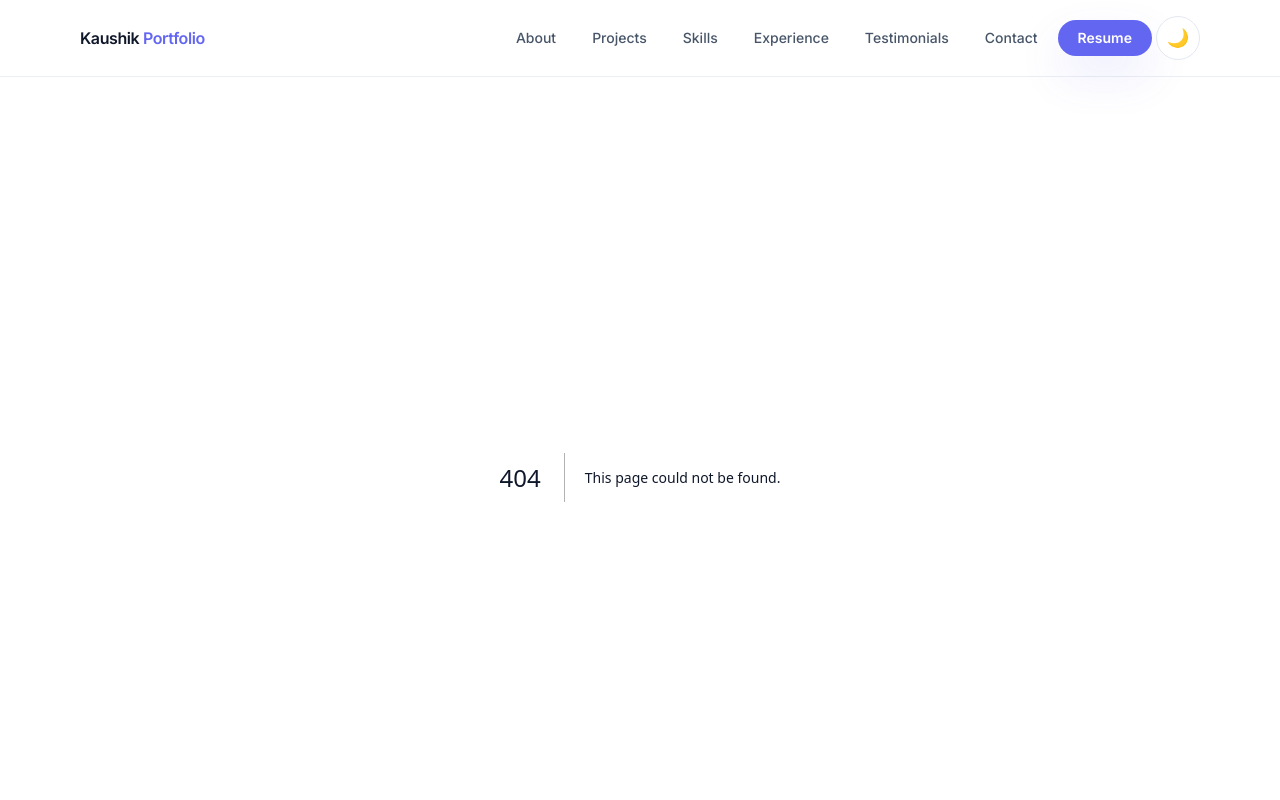
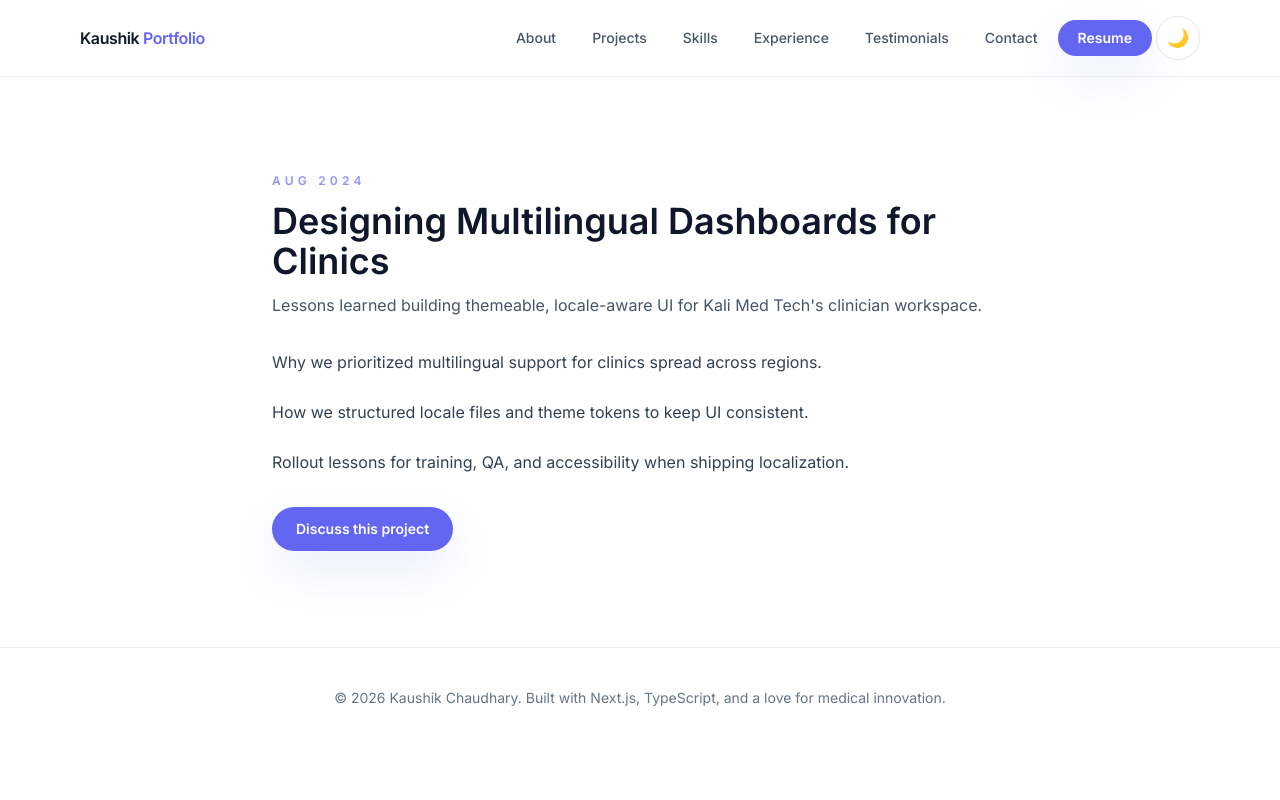
Before and after one commit to kaushikbchaudhary/portfolio, a Next.js app: page /blog/designing-multilingual-dashboards in a window 1280 px wide. Before the commit this address had no page. Shown: the top 800 px of the page. Built offline with nearby package versions, Linux system fonts and the light colour scheme.

Commit message:
fix: route navbar anchors to home sections from any page

```diff
--- /dev/null
+++ b/app/blog/[slug]/page.tsx
@@ -0,0 +1,40 @@
+import blogPosts from "@/data/blog.json";
+import { notFound } from "next/navigation";
+
+interface BlogPageProps {
+  params: { slug: string };
+}
+
+export function generateStaticParams() {
+  return blogPosts.map((post) => ({ slug: post.slug }));
+}
+
+export default function BlogPostPage({ params }: BlogPageProps) {
+  const post = blogPosts.find((item) => item.slug === params.slug);
+  if (!post) {
+    notFound();
+  }
+
+  return (
+    <article className="section">
+      <div className="mx-auto max-w-3xl space-y-8 px-4">
+        <div className="space-y-3">
+          <p className="text-xs font-semibold uppercase tracking-[0.35em] text-indigoBrand/70">{post.date}</p>
+          <h1 className="text-4xl font-semibold text-slate-900 dark:text-white">{post.title}</h1>
+          <p className="text-base text-slate-600 dark:text-slate-300">{post.excerpt}</p>
+        </div>
+        <div className="space-y-6 text-base leading-relaxed text-slate-700 dark:text-slate-200">
+          {post.content.map((paragraph) => (
+            <p key={paragraph}>{paragraph}</p>
+          ))}
+        </div>
+        <a
+          href="#contact"
+          className="inline-flex items-center rounded-full bg-indigoBrand px-6 py-3 text-sm font-semibold text-white shadow-soft transition hover:-translate-y-0.5"
+        >
+          Discuss this project
+        </a>
+      </div>
+    </article>
+  );
+}
--- /dev/null
+++ b/app/blog/page.tsx
@@ -0,0 +1,30 @@
+import blogPosts from "@/data/blog.json";
+import Link from "next/link";
+
+export default function BlogIndexPage() {
+  return (
+    <section className="section">
+      <div className="mx-auto max-w-4xl space-y-8 px-4">
+        <div className="space-y-2">
+          <p className="text-xs font-semibold uppercase tracking-[0.35em] text-indigoBrand/70">Blog</p>
+          <h1 className="text-4xl font-semibold text-slate-900 dark:text-white">Writing & Insights</h1>
+          <p className="text-base text-slate-600 dark:text-slate-300">
+            Product notes from building medical IoT dashboards, real-time telemetry, and quality systems.
+          </p>
+        </div>
+        <div className="grid gap-6 md:grid-cols-2">
+          {blogPosts.map((post) => (
+            <Link key={post.slug} href={`/blog/${post.slug}`} className="card block h-full">
+              <p className="text-xs font-semibold uppercase tracking-[0.35em] text-indigoBrand/70">{post.date}</p>
+              <p className="mt-3 text-xl font-semibold text-slate-900 dark:text-white">{post.title}</p>
+              <p className="mt-3 text-sm text-slate-600 dark:text-slate-300">{post.excerpt}</p>
+              <span className="mt-4 inline-flex items-center gap-2 text-sm font-semibold text-indigoBrand">
+                Read more →
+              </span>
+            </Link>
+          ))}
+        </div>
+      </div>
+    </section>
+  );
+}
--- a/components/Blog.tsx
+++ b/components/Blog.tsx
@@ -11,13 +11,7 @@ export function Blog() {
         <SectionHeading>Writing & Insights</SectionHeading>
         <div className="grid gap-6 md:grid-cols-3">
           {blogPosts.map((post) => (
-            <Link
-              key={post.title}
-              href={post.link}
-              target="_blank"
-              rel="noreferrer"
-              className="card block"
-            >
+            <Link key={post.title} href={`/blog/${post.slug}`} className="card block">
               <p className="text-xs font-semibold uppercase tracking-[0.35em] text-indigoBrand/70">
                 {post.date}
               </p>
--- a/components/Navbar.tsx
+++ b/components/Navbar.tsx
@@ -6,12 +6,12 @@ import { useState } from "react";
 import { ThemeToggle } from "./ThemeToggle";
 
 const navItems = [
-  { href: "#about", label: "About" },
-  { href: "#projects", label: "Projects" },
-  { href: "#skills", label: "Skills" },
-  { href: "#experience", label: "Experience" },
-  { href: "#testimonials", label: "Testimonials" },
-  { href: "#contact", label: "Contact" }
+  { href: "/#about", label: "About" },
+  { href: "/#projects", label: "Projects" },
+  { href: "/#skills", label: "Skills" },
+  { href: "/#experience", label: "Experience" },
+  { href: "/#testimonials", label: "Testimonials" },
+  { href: "/#contact", label: "Contact" }
 ];
 
 export function Navbar() {
@@ -25,13 +25,13 @@ export function Navbar() {
         </Link>
         <div className="hidden items-center gap-1 lg:flex">
           {navItems.map((item) => (
-            <a
+            <Link
               key={item.href}
               href={item.href}
               className="rounded-full px-4 py-2 text-sm font-medium text-slate-600 transition hover:bg-slate-100 hover:text-slate-900 dark:text-slate-300 dark:hover:bg-slate-800"
             >
               {item.label}
-            </a>
+            </Link>
           ))}
           <Link
             href={siteConfig.resumeUrl}
@@ -54,14 +54,14 @@ export function Navbar() {
         <div className="border-t border-slate-200/70 bg-white px-4 py-4 dark:border-slate-800 dark:bg-slate-950 lg:hidden">
           <div className="flex flex-col gap-3">
             {navItems.map((item) => (
-              <a
+              <Link
                 key={item.href}
                 href={item.href}
                 onClick={() => setIsOpen(false)}
                 className="rounded-full px-4 py-2 text-sm font-medium text-slate-700 transition hover:bg-slate-100 dark:text-slate-200 dark:hover:bg-slate-800"
               >
                 {item.label}
-              </a>
+              </Link>
             ))}
             <Link
               href={siteConfig.resumeUrl}
--- a/data/blog.json
+++ b/data/blog.json
@@ -1,20 +1,35 @@
 [
   {
     "title": "Designing Multilingual Dashboards for Clinics",
+    "slug": "designing-multilingual-dashboards",
     "date": "Aug 2024",
     "excerpt": "Lessons learned building themeable, locale-aware UI for Kali Med Tech's clinician workspace.",
-    "link": "https://example.com/blog/multilingual-dashboards"
+    "content": [
+      "Why we prioritized multilingual support for clinics spread across regions.",
+      "How we structured locale files and theme tokens to keep UI consistent.",
+      "Rollout lessons for training, QA, and accessibility when shipping localization."
+    ]
   },
   {
     "title": "Streaming ECG Telemetry with WebSocket + BLE",
+    "slug": "streaming-ecg-telemetry",
     "date": "May 2024",
     "excerpt": "How I combined WebSocket, BLE, and Chart.js to ship live ECG visualizations and alerts.",
-    "link": "https://example.com/blog/ecg-streaming"
+    "content": [
+      "Building resilient BLE connections and surfacing signal health.",
+      "Using WebSocket fallbacks and reconnection strategies for clinics.",
+      "Charting ECG streams with annotations for clinicians and support."
+    ]
   },
   {
     "title": "Quality Management UX for Medical Teams",
+    "slug": "quality-management-ux",
     "date": "Feb 2024",
     "excerpt": "Building trust with QA, support, and hardware users through role-based UI flows and rigorous testing.",
-    "link": "https://example.com/blog/qms-ux"
+    "content": [
+      "Role-based flows for admins, QA, support, and hardware teams.",
+      "How we balanced speed and auditability with testing and checklists.",
+      "Iterating UI with stakeholders in regulated environments."
+    ]
   }
 ]
--- a/types/index.ts
+++ b/types/index.ts
@@ -58,7 +58,8 @@ export type Testimonial = {
 
 export type BlogPost = {
   title: string;
+  slug: string;
   date: string;
   excerpt: string;
-  link: string;
+  content: string[];
 };
```
